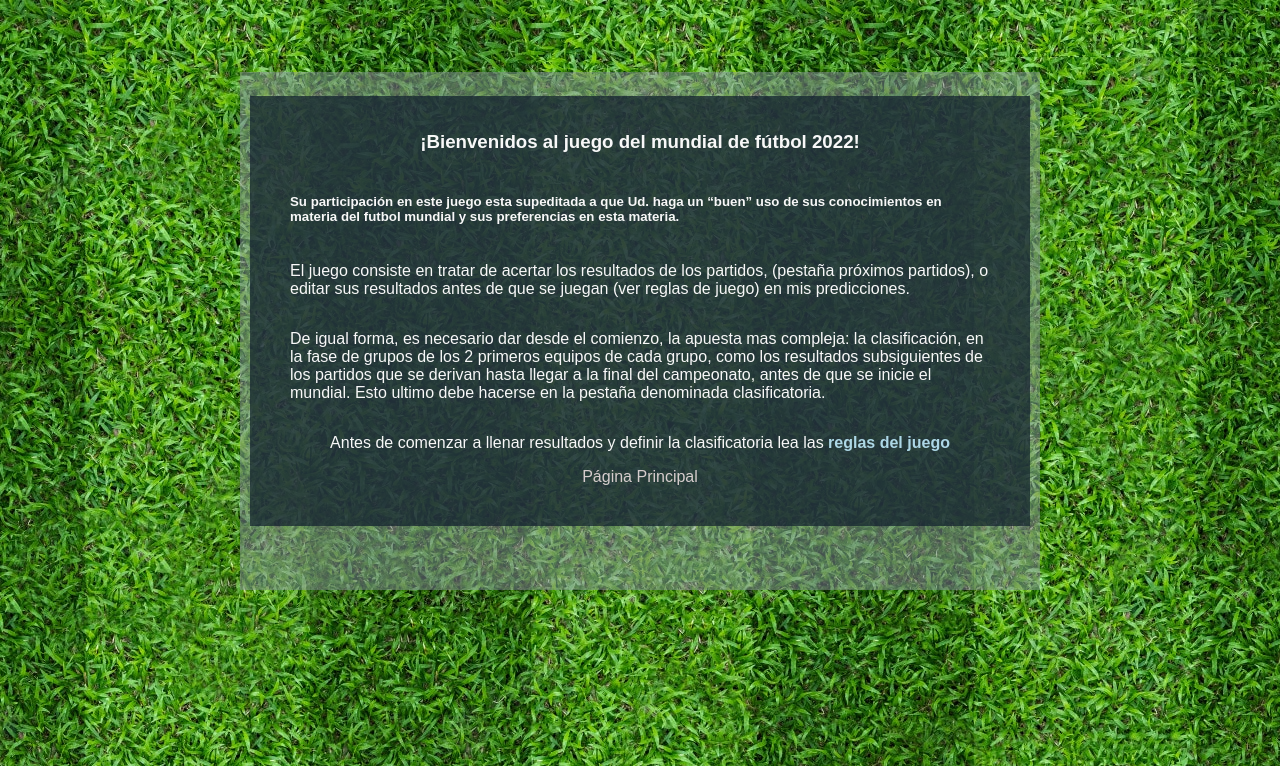
After one commit to JP235/mundial, a Django app: page /bienvenidos in a window 1280 px wide. The commit adds this page. Shown: the top 766 px of the page. Run offline with Django 3.2, Linux system fonts and the light colour scheme.

Commit message:
added landing page

```diff
--- a/API/views.py
+++ b/API/views.py
@@ -132,7 +132,7 @@ def login_request(request):
     user = authenticate(request, username=username, password=password)
     if user is not None:
         login(request, user)
-        return redirect("home:home")
+        return redirect("home:landing")
     messages.error(request, "Informacion Incorrecta.")
     return redirect("id:id")
 
@@ -145,6 +145,6 @@ def register_request(request):
         if form.is_valid():
             user = form.save()
             login(request, user)
-            return redirect("home:home")
+            return redirect("home:landing")
     messages.error(request, "Informacion Incorrecta.")
     return redirect("id:id")
--- a/home/static/main.js
+++ b/home/static/main.js
@@ -2,12 +2,6 @@
 
 // based on: D3 Table - F1 Leaderboard by: Jonathan
 // https://codepen.io/jonakirke94/pen/NWzreGM
-
-console.log("btn")
-$("#btn-msg").click(function(){
-  $(".MensajeInicial").addClass("hide")
-})
-
 
 $(menudropdown).hover(
   () => { //hover
--- /dev/null
+++ b/home/templates/main/welcome.html
@@ -0,0 +1,27 @@
+{% extends "base_bootstrap.html" %}
+{% block content %}
+    <div class="MensajeInicial">
+        <h3>¡Bienvenidos al juego del mundial de fútbol 2022!</h3>
+        <h5>
+            Su participación en este juego esta supeditada a que Ud. haga un “buen” uso de
+            sus conocimientos en materia del futbol mundial y sus preferencias en esta
+            materia.
+        </h5>
+        <p>
+            El juego consiste en tratar de acertar los resultados de los partidos, (pestaña
+            próximos partidos), o editar sus resultados antes de que se juegan (ver reglas de
+            juego) en mis predicciones.
+        </p>
+        <p>
+            De igual forma, es necesario dar desde el comienzo,
+            la apuesta mas compleja: la clasificación, en la fase de grupos de los 2 primeros
+            equipos de cada grupo, como los resultados subsiguientes de los partidos que
+            se derivan hasta llegar a la final del campeonato, antes de que se inicie el
+            mundial. Esto ultimo debe hacerse en la pestaña denominada clasificatoria.
+        </p>
+        <p>
+            Antes de comenzar a llenar resultados y definir la clasificatoria lea las <a href="{% url 'home:rules' %}"> <strong class="rulesLink">reglas del juego</strong> </a>
+        </p>
+        <a href="{% url "home:home" %}">Página Principal</a>
+    </div>
+{% endblock %}
--- a/home/urls.py
+++ b/home/urls.py
@@ -6,6 +6,7 @@ from bracket import views as br_views
 app_name='home'
 urlpatterns = [
     path('', views.LandingView.as_view(),name="home"),
+    path('bienvenidos', TemplateView.as_view(template_name="main/welcome.html"),name="landing"),
     path('reglas', TemplateView.as_view(template_name="main/rules.html"),name="rules"),
     path('mis_predicciones', br_views.PredListView.as_view(), name='my_predictions'),
     path('predicciones/<str:username>', br_views.PredListView.as_view(), name='predictions_by_user'),
```
Also changed, not shown: home/templates/main/main.html (+0 -22 lines).
